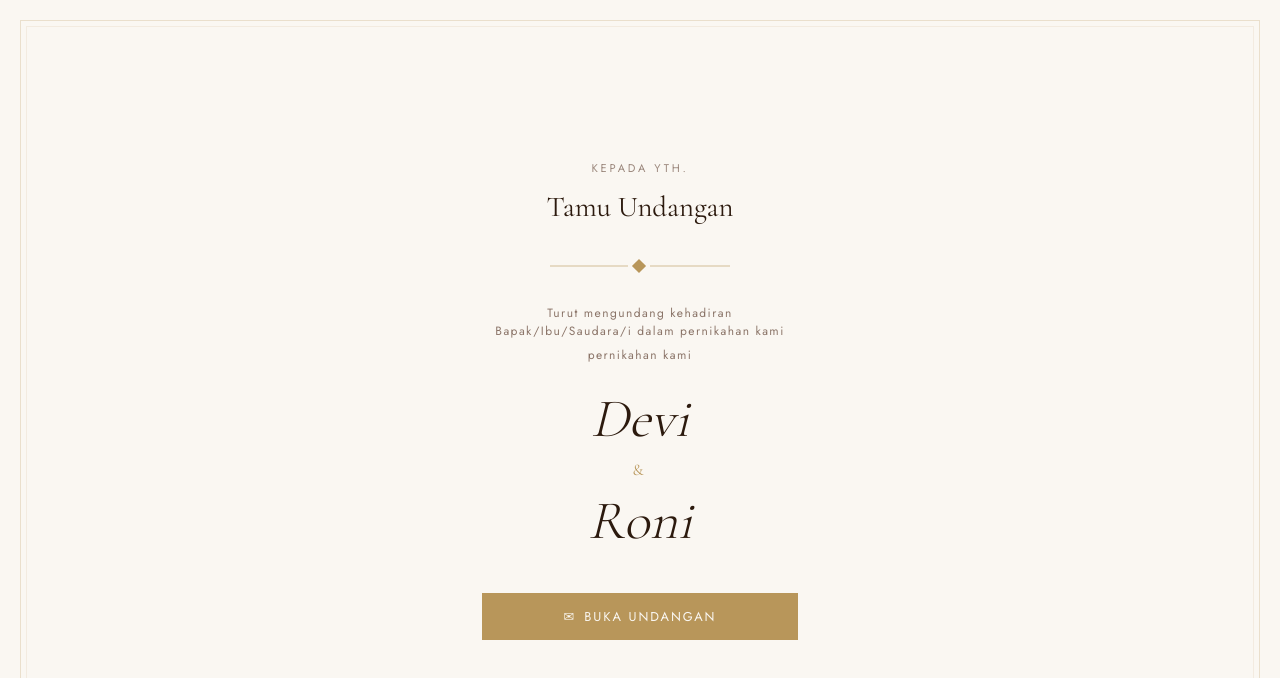
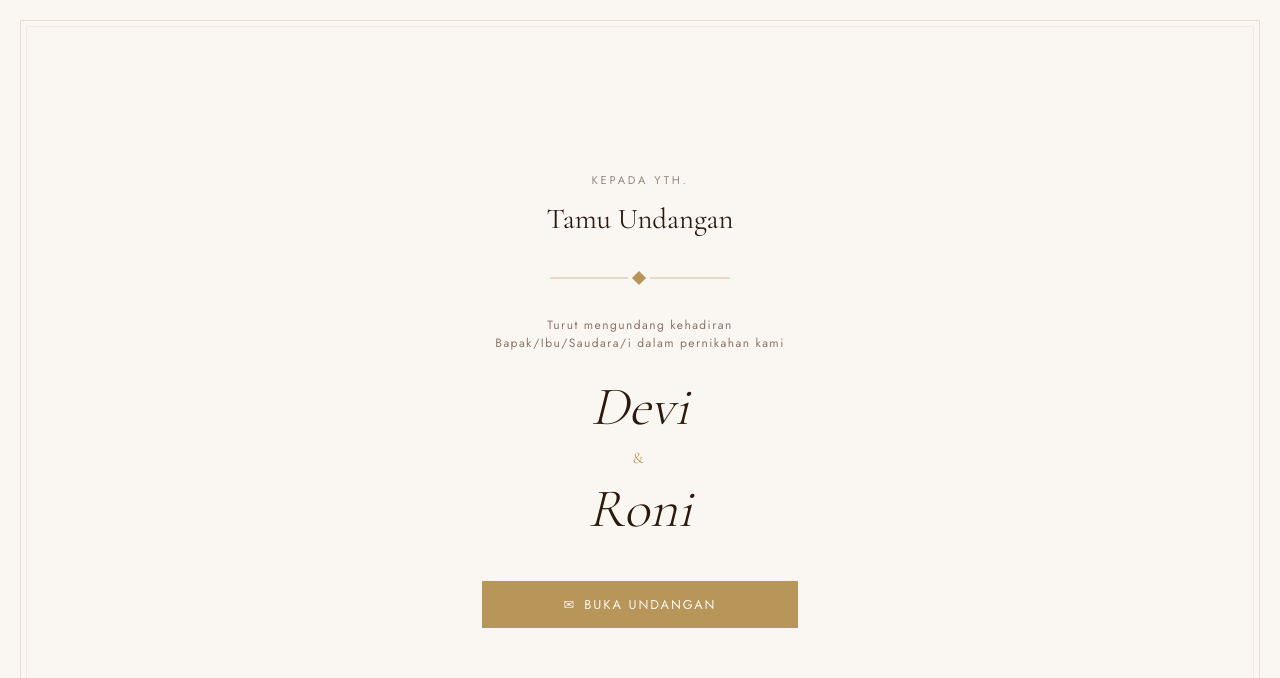
Before and after one commit to binggocreative25-hue/wedding-invitation, a Next.js app: page / in a window 1280 px wide. Shown: the top 678 px of the page. Built offline with nearby package versions, Linux system fonts and the light colour scheme.

Commit message:
update tampilan dan data klien Devi & Roni

```diff
--- a/components/Opening.jsx
+++ b/components/Opening.jsx
@@ -84,7 +84,7 @@ export default function Opening({ guestName, onOpen }) {
           marginBottom: '24px',
           animation: 'fadeUp 0.8s ease 0.65s both',
         }}>
-          pernikahan kami
+
         </p>
 
         <h1 style={{
--- a/components/RSVP.jsx
+++ b/components/RSVP.jsx
@@ -105,7 +105,7 @@ export default function RSVP() {
               color: '#5C3D2E',
               opacity: 0.65,
             }}>
-              Mohon konfirmasikan kehadiran Anda sebelum 1 Juni 2026
+              Mohon konfirmasikan kehadiran Anda sebelum 3 Juni 2026
             </p>
             <Divider />
           </div>
```
